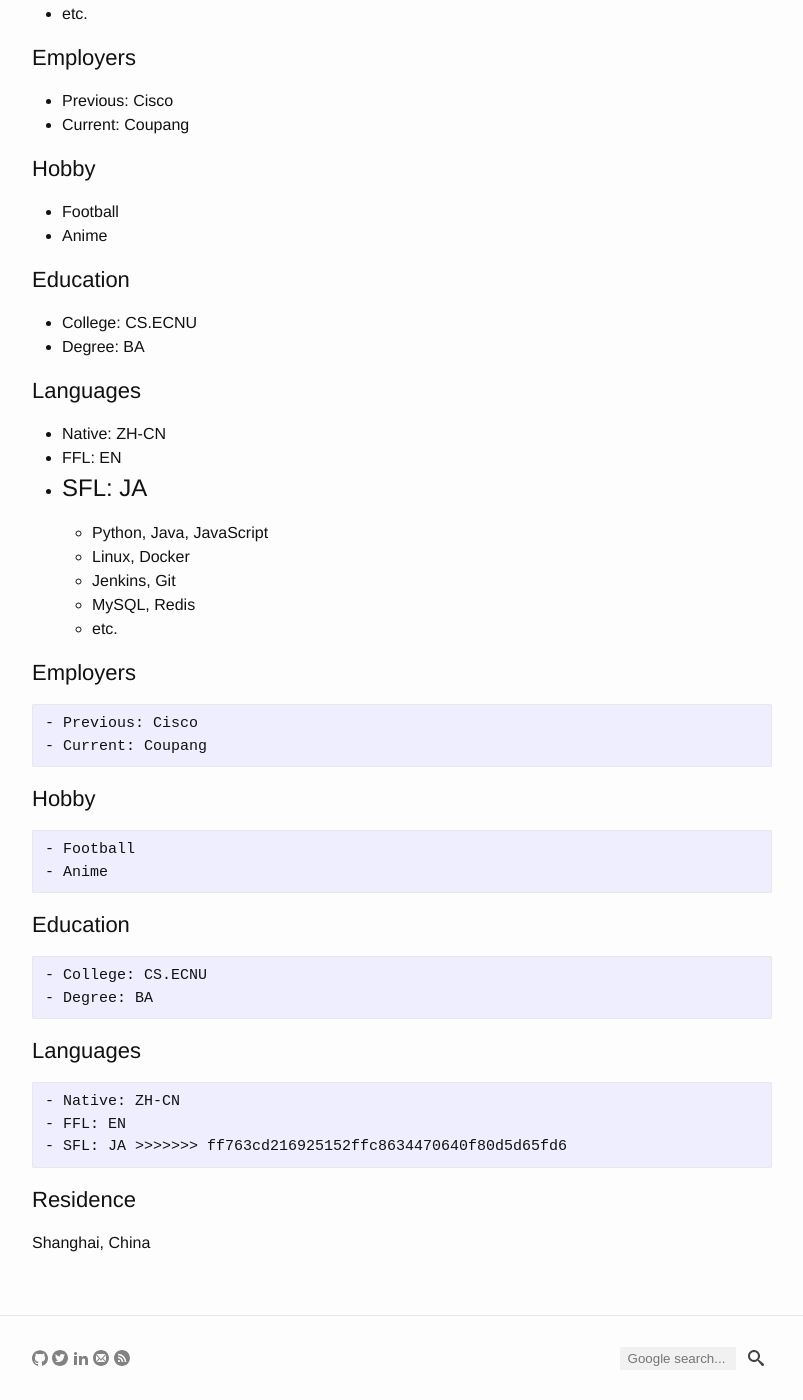
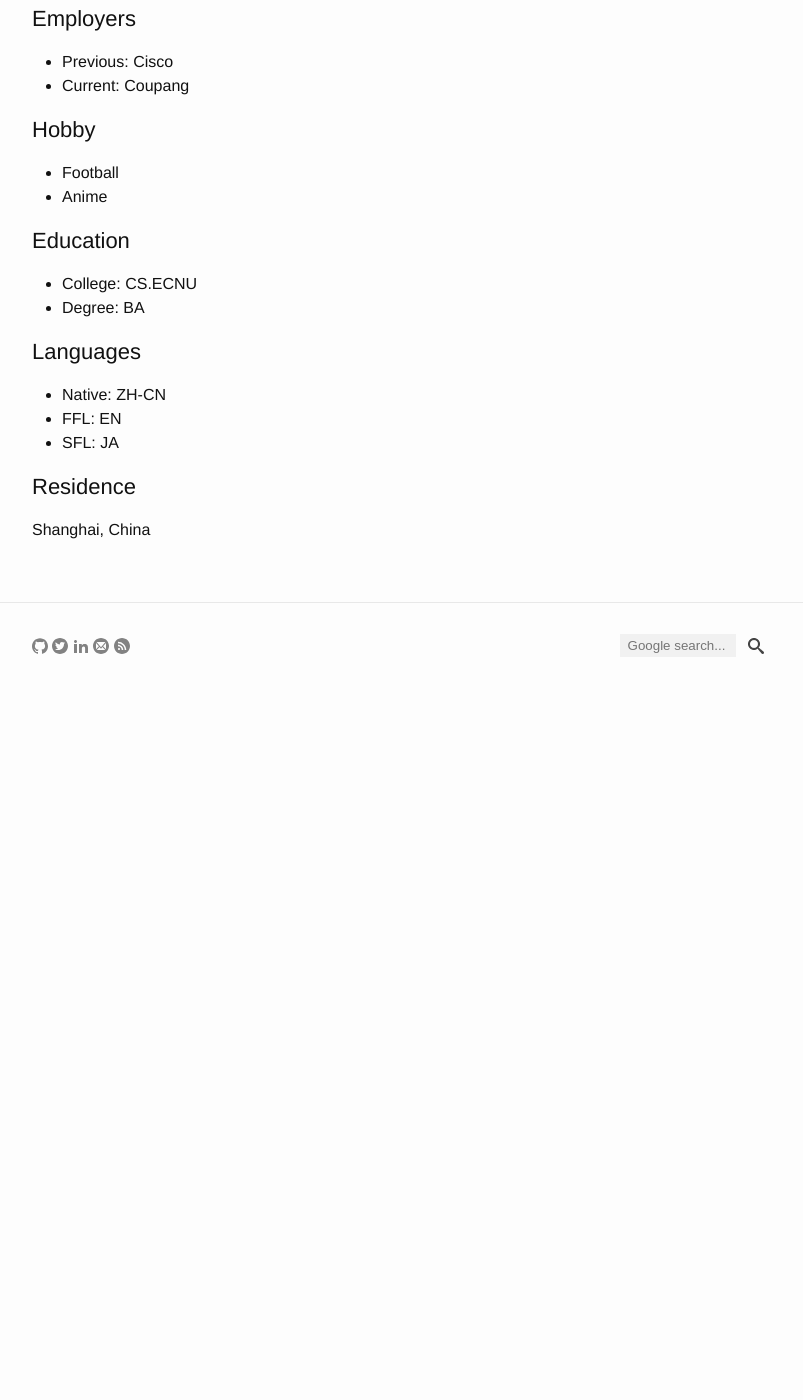
Before and after one commit to yuan-jiang/yuan-jiang.github.io, a Jekyll site: the page built from about.md, in a window 1280 px wide and 1400 px high, scrolled down 447 px. Shown: the whole window, without its empty margins (238-1041 px from the left). Built offline with Jekyll 4.4.1, drawn with Linux system fonts in a browser that asks for light colours; after the commit the page ends 1135 px from its top, so only the background shows below that.

Commit message:
Fix merge issue

```diff
--- a/about.md
+++ b/about.md
@@ -34,30 +33,6 @@
 - Native: ZH-CN
 - FFL: EN
 - SFL: JA
-=======
-    - Python, Java, JavaScript
-    - Linux, Docker
-    - Jenkins, Git
-    - MySQL, Redis
-    - etc.
-
-## Employers
-    - Previous: Cisco
-    - Current: Coupang
-
-## Hobby
-    - Football
-    - Anime
-
-## Education
-    - College: CS.ECNU
-    - Degree: BA
-
-## Languages
-    - Native: ZH-CN
-    - FFL: EN
-    - SFL: JA
->>>>>>> ff763cd216925152ffc8634470640f80d5d65fd6
 
 ## Residence
 Shanghai, China
```
Also changed, not shown: other parts of about.md (+0 -1 lines), bookmarks.md (+0 -3 lines).
